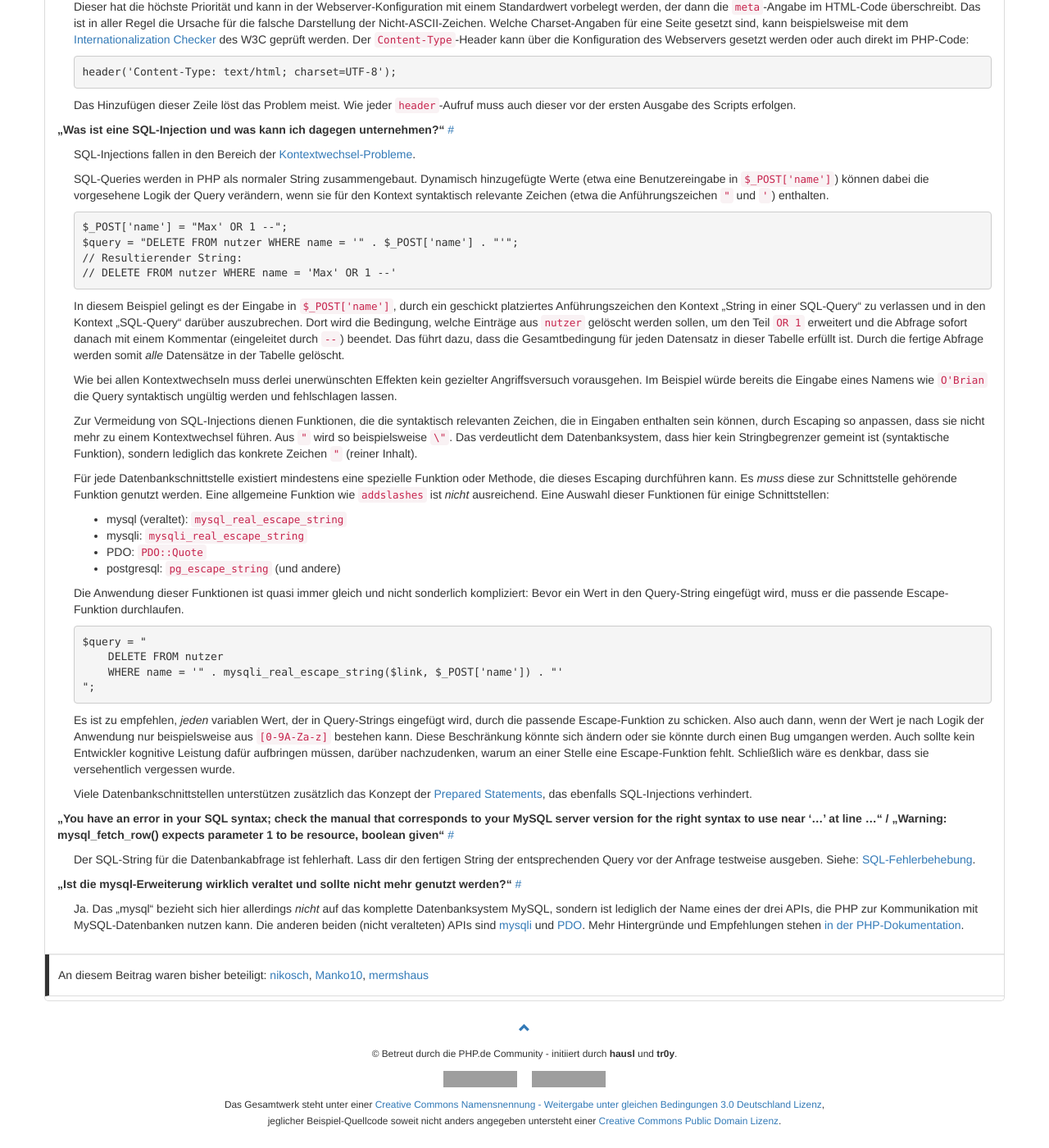
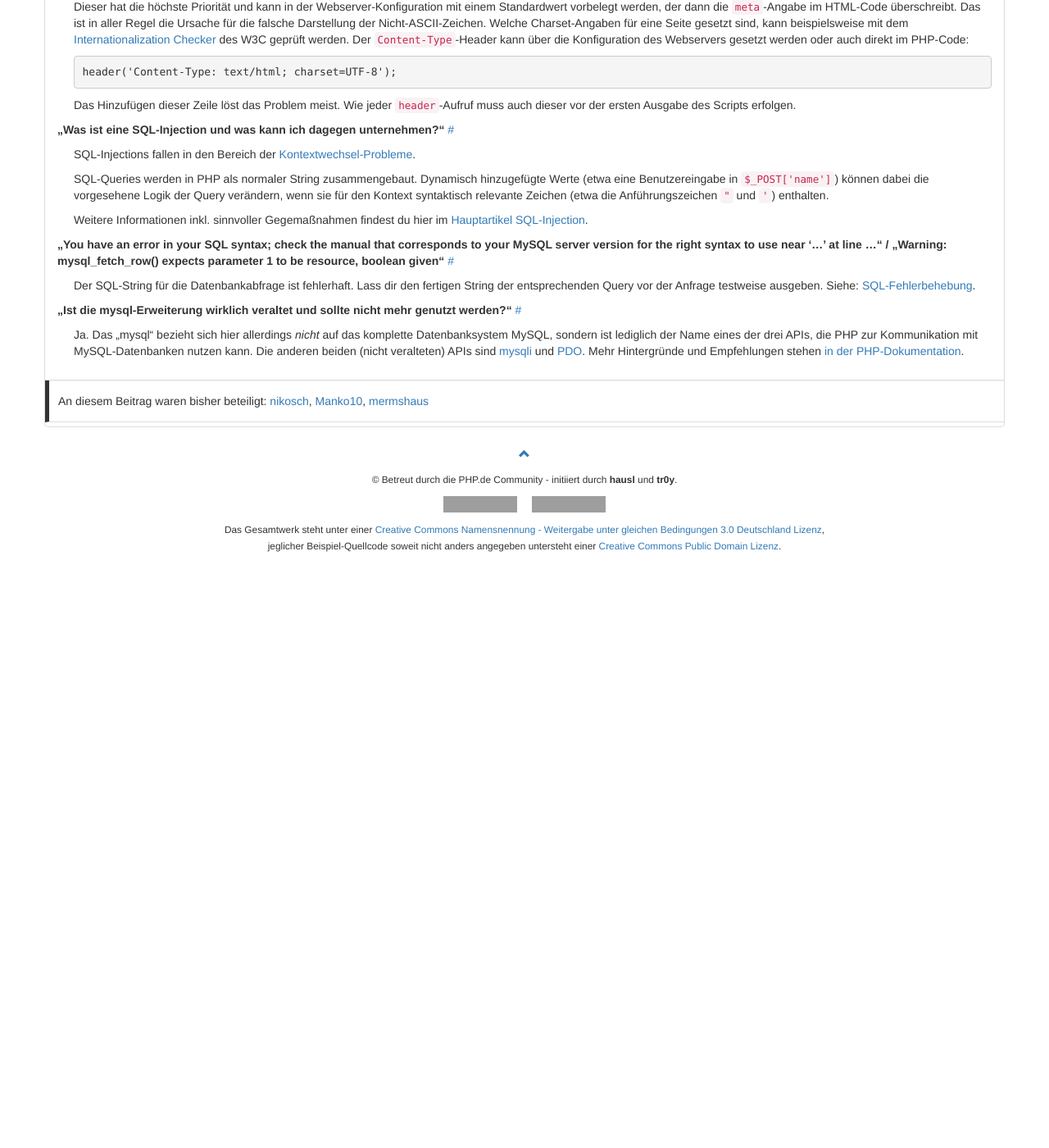
Before and after one commit to php-de/php-de.github.io, a Jekyll site: the page built from general/faq.md, in a window 1280 px wide and 1400 px high, scrolled down 1223 px. Shown: the whole window at 82% size. Built offline with Jekyll 4.4.1, drawn with Linux system fonts in a browser that asks for light colours; nearby versions of some CDN libraries; after the commit the page ends 1928 px from its top, so only the background shows below that; grey boxes are pictures that could not be loaded.

Commit message:
SQL-Injection eigener Hauptariktel

```diff
--- a/general/faq.md
+++ b/general/faq.md
@@ -174,68 +174,7 @@ hinzugefügte Werte (etwa eine Benutzereingabe in `$_POST['name']`) können dabe
 die vorgesehene Logik der Query verändern, wenn sie für den Kontext syntaktisch
 relevante Zeichen (etwa die Anführungszeichen `"` und `'`) enthalten.
 
-~~~ php
-$_POST['name'] = "Max' OR 1 --";
-$query = "DELETE FROM nutzer WHERE name = '" . $_POST['name'] . "'";
-// Resultierender String:
-// DELETE FROM nutzer WHERE name = 'Max' OR 1 --'
-~~~
-
-In diesem Beispiel gelingt es der Eingabe in `$_POST['name']`, durch ein
-geschickt platziertes Anführungszeichen den Kontext „String in einer SQL-Query“
-zu verlassen und in den Kontext „SQL-Query“ darüber auszubrechen. Dort wird die
-Bedingung, welche Einträge aus `nutzer` gelöscht werden sollen, um den Teil `OR
-1` erweitert und die Abfrage sofort danach mit einem Kommentar (eingeleitet
-durch `--`) beendet. Das führt dazu, dass die Gesamtbedingung für jeden
-Datensatz in dieser Tabelle erfüllt ist. Durch die fertige Abfrage werden somit
-*alle* Datensätze in der Tabelle gelöscht.
-
-Wie bei allen Kontextwechseln muss derlei unerwünschten Effekten kein gezielter
-Angriffsversuch vorausgehen. Im Beispiel würde bereits die Eingabe eines Namens
-wie `O'Brian` die Query syntaktisch ungültig werden und fehlschlagen lassen.
-
-Zur Vermeidung von SQL-Injections dienen Funktionen, die die syntaktisch
-relevanten Zeichen, die in Eingaben enthalten sein können, durch Escaping so
-anpassen, dass sie nicht mehr zu einem Kontextwechsel führen. Aus `"` wird so
-beispielsweise `\"`. Das verdeutlicht dem Datenbanksystem, dass hier kein
-Stringbegrenzer gemeint ist (syntaktische Funktion), sondern lediglich das
-konkrete Zeichen `"` (reiner Inhalt).
-
-Für jede Datenbankschnittstelle existiert mindestens eine spezielle Funktion
-oder Methode, die dieses Escaping durchführen kann. Es *muss* diese zur
-Schnittstelle gehörende Funktion genutzt werden. Eine allgemeine Funktion wie
-`addslashes` ist *nicht* ausreichend. Eine Auswahl dieser Funktionen für einige
-Schnittstellen:
-
-* mysql (veraltet): [`mysql_real_escape_string`](http://us1.php.net/manual/en/function.mysql-real-escape-string.php)
-* mysqli: [`mysqli_real_escape_string`](http://us1.php.net/manual/en/mysqli.real-escape-string.php)
-* PDO: [`PDO::Quote`](http://www.php.net/manual/en/pdo.quote.php)
-* postgresql: [`pg_escape_string`](http://www.php.net/manual/en/function.pg-escape-string.php) (und andere)
-
-Die Anwendung dieser Funktionen ist quasi immer gleich und nicht sonderlich
-kompliziert: Bevor ein Wert in den Query-String eingefügt wird, muss er die
-passende Escape-Funktion durchlaufen.
-
-~~~ php
-$query = "
-    DELETE FROM nutzer
-    WHERE name = '" . mysqli_real_escape_string($link, $_POST['name']) . "'
-";
-~~~
-
-Es ist zu empfehlen, *jeden* variablen Wert, der in Query-Strings eingefügt
-wird, durch die passende Escape-Funktion zu schicken. Also auch dann, wenn der
-Wert je nach Logik der Anwendung nur beispielsweise aus `[0-9A-Za-z]` bestehen
-kann. Diese Beschränkung könnte sich ändern oder sie könnte durch einen Bug
-umgangen werden. Auch sollte kein Entwickler kognitive Leistung dafür
-aufbringen müssen, darüber nachzudenken, warum an einer Stelle eine
-Escape-Funktion fehlt. Schließlich wäre es denkbar, dass sie versehentlich
-vergessen wurde.
-
-Viele Datenbankschnittstellen unterstützen zusätzlich das Konzept der [Prepared
-Statements](https://de.wikipedia.org/wiki/Prepared_Statement), das ebenfalls
-SQL-Injections verhindert.
-
+Weitere Informationen inkl. sinnvoller Gegemaßnahmen findest du hier im [Hauptartikel SQL-Injection]({{ site.url }}/jumpto/sql-injection/).
 </div>
 
 
```
Also changed, not shown: security/sql-injection.md (added, +101 -0 lines).
